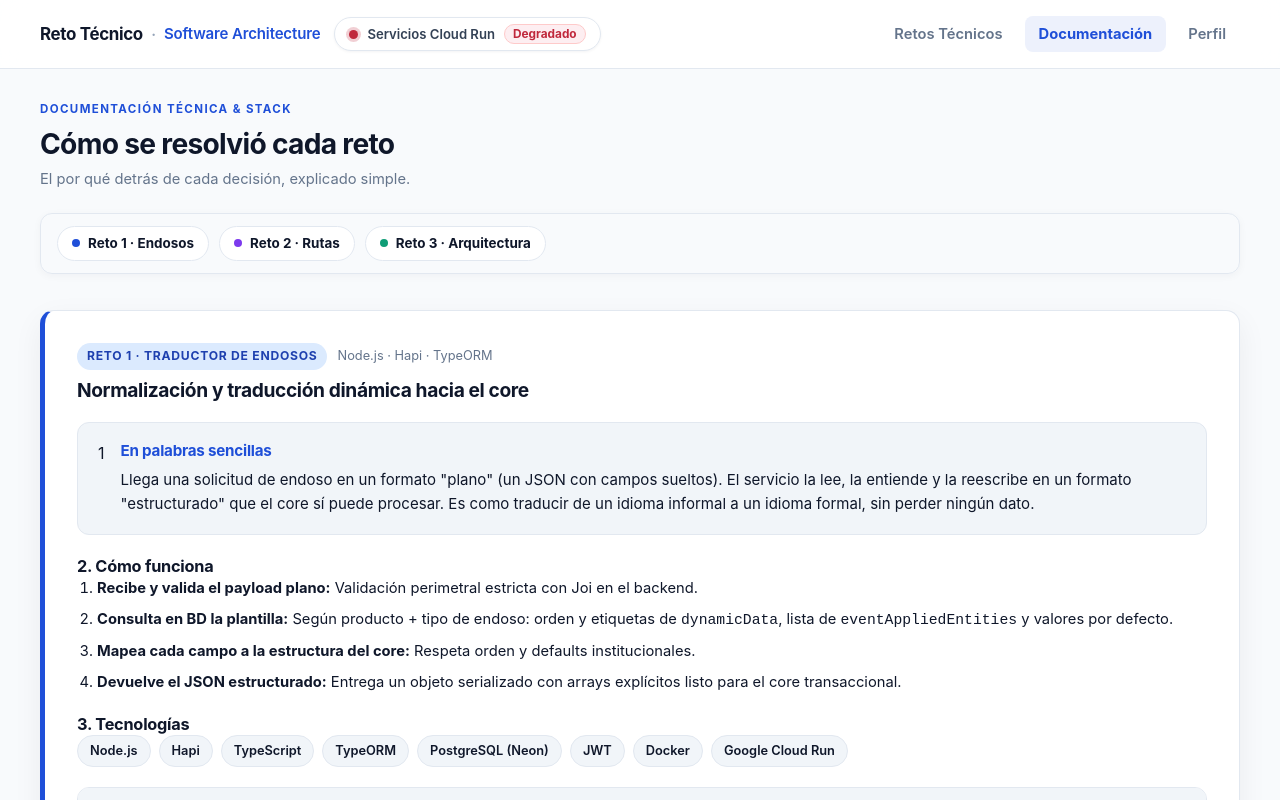
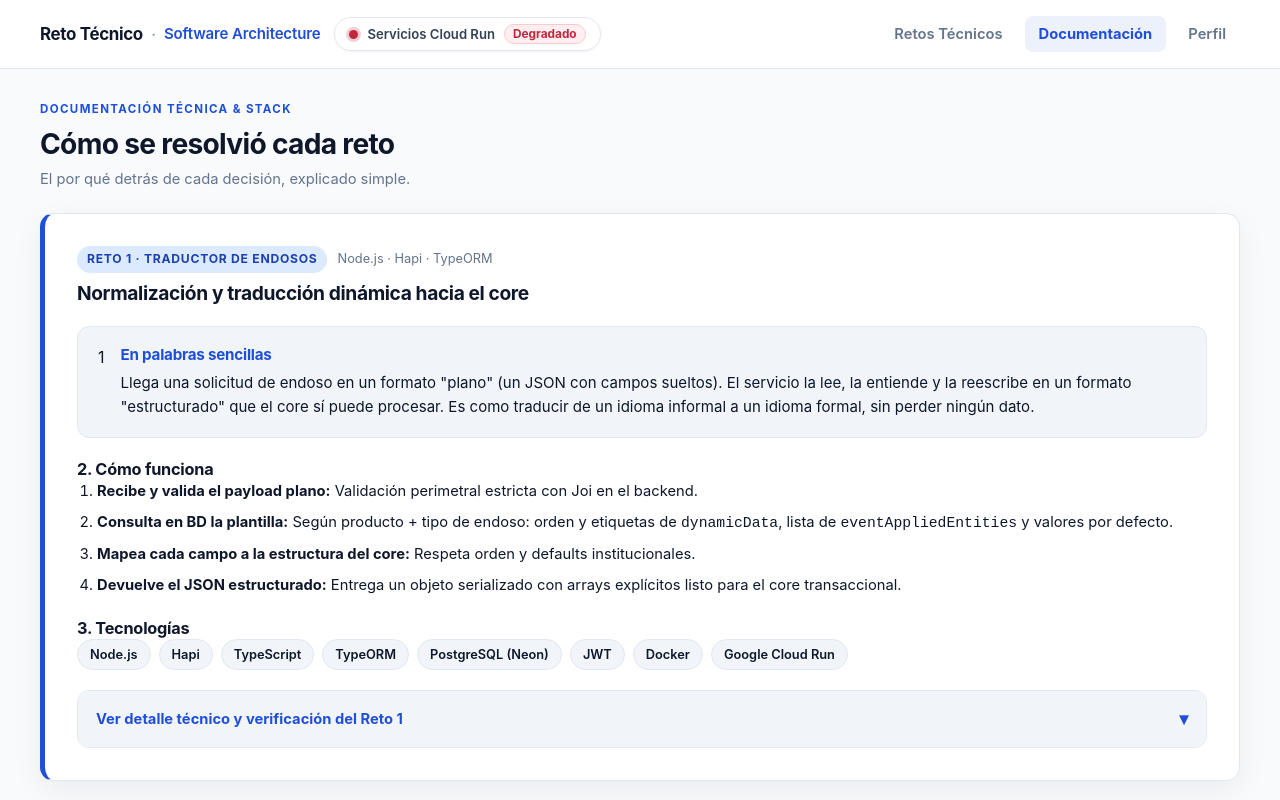
Before and after one commit to jnaterar/reto-tecnico-interseguro, a React (Vite) app in the folder frontend-monolith/: page /documentacion in a window 1280 px wide. Shown: the top 800 px of the page. Built offline with nearby package versions, Linux system fonts and the light colour scheme; no server answers.

Commit message:
fix(ui): eliminar barra de navegacion flotante doc-nav-chips

```diff
--- a/frontend-monolith/src/pages/DocumentationPage.tsx
+++ b/frontend-monolith/src/pages/DocumentationPage.tsx
@@ -58,22 +58,6 @@ export function DocumentationPage(): ReactElement {
         <h1 className="doc-main-title">Cómo se resolvió cada reto</h1>
         <p className="muted doc-subtitle">El por qué detrás de cada decisión, explicado simple.</p>
       </header>
-
-      {/* Índice sticky con chips ancla */}
-      <nav className="doc-nav-chips" aria-label="Índice de retos">
-        <a href="#reto-1" className="doc-nav-chip chip-r1">
-          <span className="chip-dot dot-r1" aria-hidden="true" />
-          Reto 1 · Endosos
-        </a>
-        <a href="#reto-2" className="doc-nav-chip chip-r2">
-          <span className="chip-dot dot-r2" aria-hidden="true" />
-          Reto 2 · Rutas
-        </a>
-        <a href="#reto-3" className="doc-nav-chip chip-r3">
-          <span className="chip-dot dot-r3" aria-hidden="true" />
-          Reto 3 · Arquitectura
-        </a>
-      </nav>
 
       {/* ARTÍCULO RETO 1 */}
       <article id="reto-1" className="challenge-article challenge-r1">
--- a/frontend-monolith/src/styles.css
+++ b/frontend-monolith/src/styles.css
@@ -682,7 +682,7 @@ p {
 }
 
 .secondary-stat-card .stat-number {
-  font-size: clamp(1.6rem, 2.2vw, 2rem);
+  font-size: clamp(1.2rem, 1.8vw, 1.6rem);
   font-weight: 800;
   color: var(--primary);
   line-height: 1.1;
@@ -1623,54 +1623,6 @@ button.code-copy-button.is-copied,
   margin-top: 6px;
 }
 
-.doc-nav-chips {
-  position: sticky;
-  top: 76px;
-  z-index: 50;
-  display: flex;
-  gap: 10px;
-  flex-wrap: wrap;
-  padding: 12px 16px;
-  margin-bottom: 36px;
-  background: rgba(248, 250, 252, 0.92);
-  backdrop-filter: blur(10px);
-  -webkit-backdrop-filter: blur(10px);
-  border: 1px solid var(--border);
-  border-radius: 12px;
-  box-shadow: var(--shadow-sm);
-}
-
-.doc-nav-chip {
-  display: inline-flex;
-  align-items: center;
-  gap: 8px;
-  padding: 6px 14px;
-  border-radius: 999px;
-  background: var(--surface);
-  border: 1px solid var(--border);
-  font-size: 0.84rem;
-  font-weight: 700;
-  color: var(--text);
-  text-decoration: none;
-  transition: all 0.15s ease;
-}
-
-.doc-nav-chip:hover {
-  border-color: var(--primary);
-  color: var(--primary);
-  transform: translateY(-1px);
-}
-
-.chip-dot {
-  width: 8px;
-  height: 8px;
-  border-radius: 50%;
-}
-
-.dot-r1 { background: #1f4fd8; }
-.dot-r2 { background: #7c3aed; }
-.dot-r3 { background: #0f9d76; }
-
 .challenge-article {
   background: var(--surface);
   border: 1px solid var(--border);
@@ -2385,10 +2337,4 @@ button.code-copy-button.is-copied,
   .tech-grid {
     grid-template-columns: 1fr;
   }
-
-  .doc-nav-chips {
-    top: 68px;
-    flex-direction: column;
-    gap: 6px;
-  }
-}
+}
```
